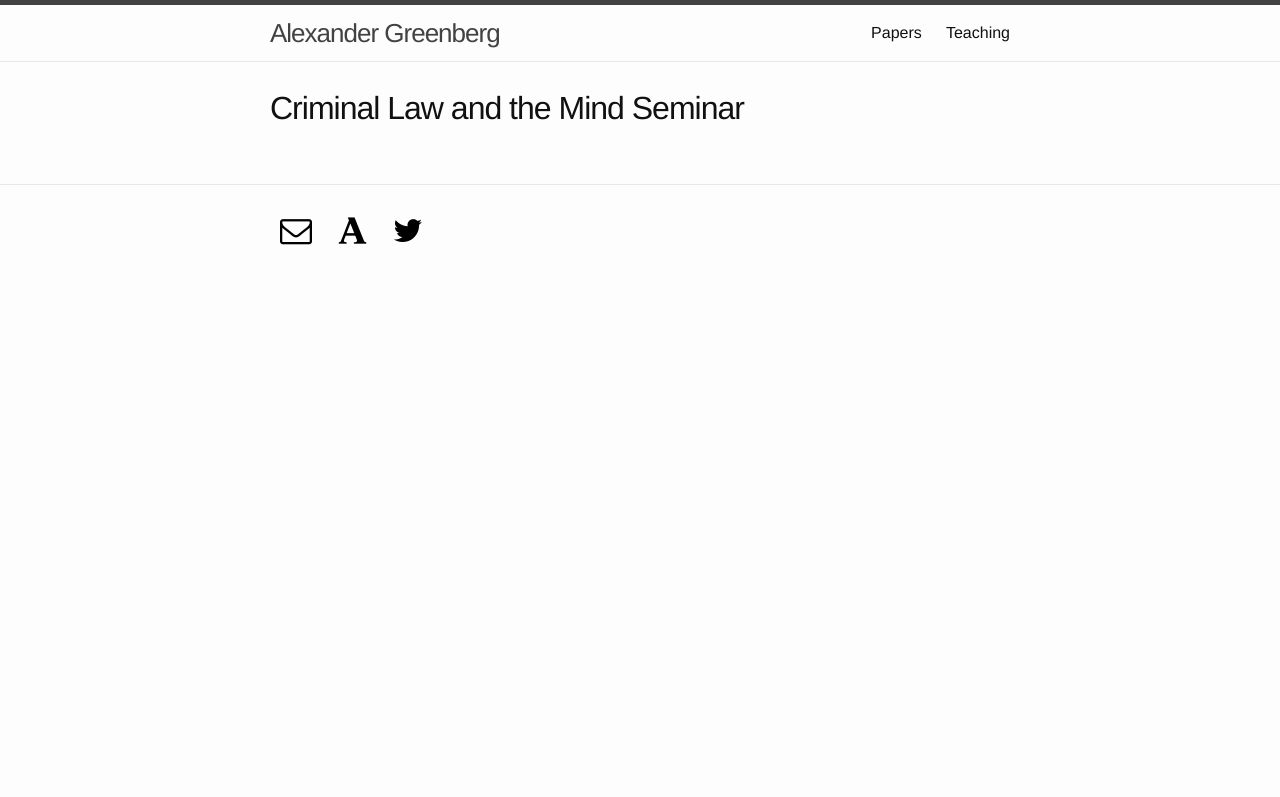
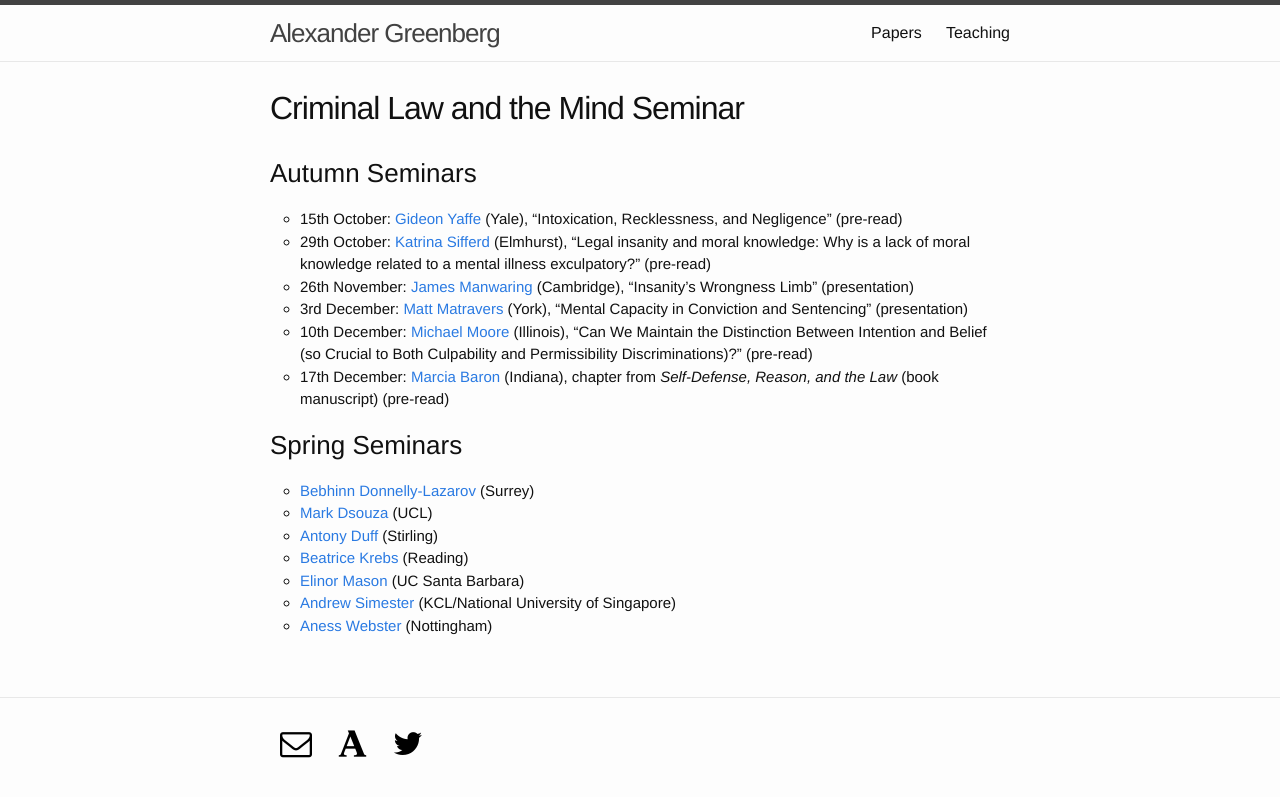
Before and after one commit to alexandergreenberg/alexandergreenberg.github.io, a Jekyll site: the page built from pages/03_Seminar.md, in a window 1280 px wide. Shown: the top 797 px of the page. Built offline with Jekyll 4.4.1, drawn with Linux system fonts in a browser that asks for light colours; some web fonts are replaced.

Commit message:
Update 03_Seminar.md

```diff
--- a/pages/03_Seminar.md
+++ b/pages/03_Seminar.md
@@ -3,3 +3,22 @@ layout: page
 title: Criminal Law and the Mind Seminar
 permalink: /seminar/
 ---
+
+### Autumn Seminars
+
+* 15th October: [Gideon Yaffe](https://law.yale.edu/gideon-yaffe) (Yale), "Intoxication, Recklessness, and Negligence" (pre-read)
+* 29th October: [Katrina Sifferd](https://www.elmhurst.edu/academics/departments/philosophy/faculty/katrina-sifferd/) (Elmhurst), "Legal insanity and moral knowledge: Why is a lack of moral knowledge related to a mental illness exculpatory?" (pre-read)
+* 26th November: [James Manwaring](https://www.law.cam.ac.uk/people/academic/j-manwaring/78491) (Cambridge), "Insanity's Wrongness Limb" (presentation)
+* 3rd December: [Matt Matravers](https://www.york.ac.uk/law/people/matravers/) (York), "Mental Capacity in Conviction and Sentencing” (presentation)
+* 10th December: [Michael Moore](https://law.illinois.edu/faculty-research/faculty-profiles/michael-s-moore/) (Illinois), "Can We Maintain the Distinction Between Intention and Belief (so Crucial to Both Culpability and Permissibility Discriminations)?" (pre-read)
+* 17th December: [Marcia Baron](https://philosophy.indiana.edu/people/baron.shtml) (Indiana), chapter from *Self-Defense, Reason, and the Law* (book manuscript) (pre-read)
+
+### Spring Seminars
+
+* [Bebhinn Donnelly-Lazarov](https://www.surrey.ac.uk/people/bebhinn-donnelly-lazarov) (Surrey)
+* [Mark Dsouza](https://www.ucl.ac.uk/laws/people/dr-mark-dsouza) (UCL)
+* [Antony Duff](https://www.stir.ac.uk/people/256371) (Stirling)
+* [Beatrice Krebs](http://www.reading.ac.uk/law/Staff/b-krebs.aspx) (Reading)
+* [Elinor Mason](https://sites.google.com/site/elinormasonphilosophy/home) (UC Santa Barbara)
+* [Andrew Simester](https://www.kcl.ac.uk/people/andrew-simester) (KCL/National University of Singapore)
+* [Aness Webster](https://www.anesswebster.com) (Nottingham)
```
